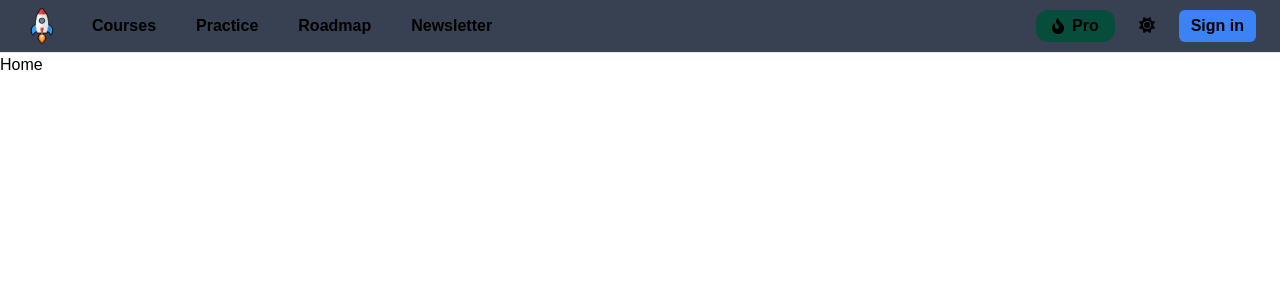
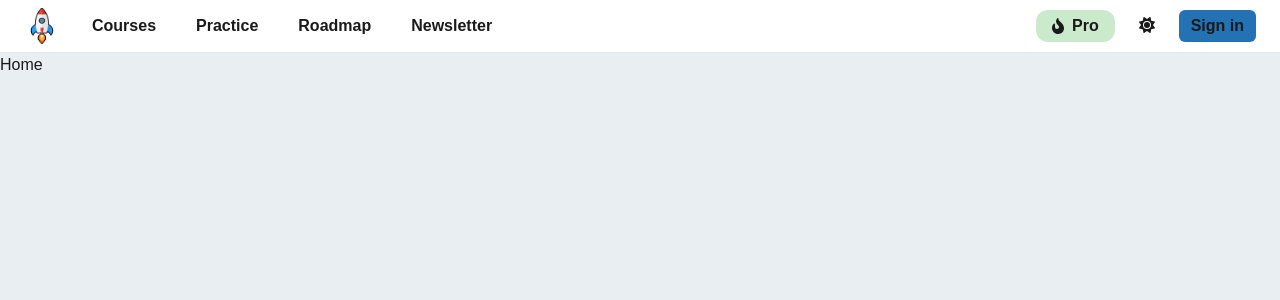
Before and after one commit to chrisfealy/NeetClone, a Next.js app: page / in a window 1280 px wide. Shown: the top 300 px of the page. Built offline with nearby package versions, Linux system fonts and the light colour scheme.

Commit message:
updated site colors to match NeetCode

```diff
--- a/src/app/globals.css
+++ b/src/app/globals.css
@@ -2,7 +2,7 @@
 @tailwind components;
 
 .nav-link {
-  @apply px-4 py-1 rounded-full transition duration-300 ease-out hover:bg-gray-900
+  @apply px-4 py-1 rounded-full transition duration-300 ease-out hover:bg-body-bg
 }
 
 @tailwind utilities;
@@ -46,6 +46,7 @@
   --monaco-btn-color: #f5f5f5;
   --code-container-background: #f5f5f5;
   --test-case-btn-background-color: #f1f1f1;
+  --sign-in-btn: #2372b3;
 }
 
 @media (prefers-color-scheme: dark) {
@@ -92,6 +93,8 @@
 }
 
 body {
+  color: var(--text-color);
+  background: var(--body-background);
   font-family: Arial, Helvetica, sans-serif;
 }
 
--- a/src/components/Nav.tsx
+++ b/src/components/Nav.tsx
@@ -7,7 +7,7 @@ import { faFireFlameCurved, faSun } from "@fortawesome/free-solid-svg-icons"
 export default function Nav() {
   return (
     <>
-      <nav className="bg-gray-700 flex justify-between font-semibold">
+      <nav className="bg-nav-bg flex justify-between font-semibold">
         <div className="flex px-6 py-2 gap-4 items-center">
           <Link href="/" className="transition duration-300 ease-in-out hover:rotate-12"><Image src={logo} alt="NeetCode" width={36} /></Link>
           <ul className="flex gap-2">
@@ -19,14 +19,14 @@ export default function Nav() {
         </div>
 
         <div className="flex items-center gap-2 px-6">
-          <Link href="/pro" className="bg-emerald-900 px-4 py-1 flex items-center gap-2 rounded-xl hover:bg-emerald-950 transition duration-300 ease-in-out">
+          <Link href="/pro" className="bg-pro-btn-bg px-4 py-1 flex items-center gap-2 rounded-xl hover:bg-pro-btn-bg-hover transition duration-300 ease-in-out">
             <FontAwesomeIcon icon={faFireFlameCurved} />
             <div>Pro</div>
           </Link>
           <div className="nav-link hover:cursor-pointer ">
             <FontAwesomeIcon icon={faSun} />
           </div>
-          <div className="bg-blue-500 px-3 py-1 rounded-md hover:bg-blue-400 transition duration-300 ease-in-out hover:cursor-pointer">
+          <div className="bg-sign-in-btn px-3 py-1 rounded-md hover:bg-blue-400 transition duration-300 ease-in-out hover:cursor-pointer">
             Sign in
           </div>
         </div>
--- a/tailwind.config.ts
+++ b/tailwind.config.ts
@@ -9,8 +9,13 @@ const config: Config = {
   theme: {
     extend: {
       colors: {
-        background: "var(--background)",
-        foreground: "var(--foreground)",
+        "body-bg": "var(--body-background)",
+        "body-bg-2": "var(--body-background-2)",
+        "graph-bg": "var(--graph-background)",
+        "nav-bg": "var(--navbar-background)",
+        "pro-btn-bg": "var(--pro-btn-background)",
+        "pro-btn-bg-hover": "var(--pro-btn-background-hover)",
+        "sign-in-btn": "var(--sign-in-btn)",
       },
     },
   },
```
